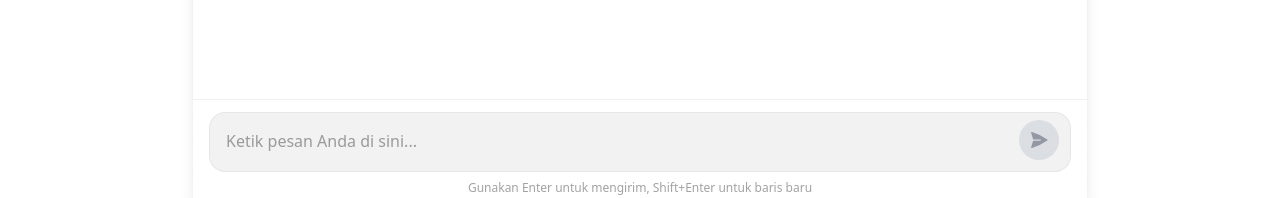
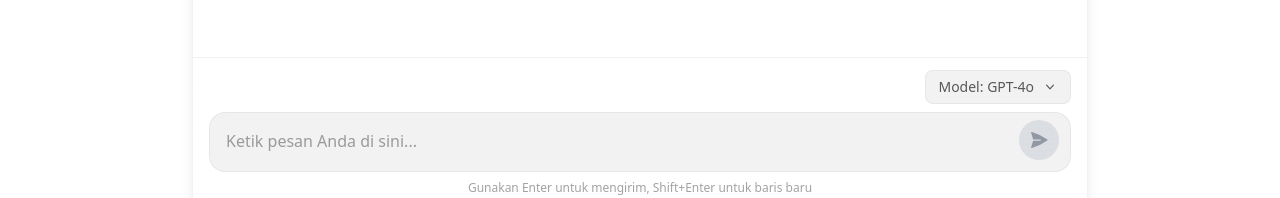
Before and after one commit to wahitftry/uby-ai, a Next.js app: page / in a window 1280 px wide. Shown: the part 571-769 px from the top of the page. Built offline with nearby package versions, Linux system fonts and the light colour scheme.

Commit message:
Menambahkan fitur pemilihan model AI dan memperbarui pengiriman pesan dengan model yang dipilih. Memperkenalkan komponen ModelSelector untuk memilih model AI, serta memperbarui ChatInput dan ChatContainer untuk mendukung perubahan model.

```diff
--- a/app/api/chat/route.ts
+++ b/app/api/chat/route.ts
@@ -4,6 +4,7 @@ const API_KEY = process.env.API_KEY || 'secret';
 export async function POST(request: Request) {
   try {
     const data = await request.json();
+    const model = data.model || 'gpt-4o';
     const messages = data.riwayatPesan || [
       {
         role: 'system',
@@ -32,7 +33,7 @@ export async function POST(request: Request) {
       },
       body: JSON.stringify({
         messages: messages,
-        model: 'gpt-4o',
+        model: model,
         stream: false
       })
     };
@@ -52,7 +53,8 @@ export async function POST(request: Request) {
     return Response.json({
       respons: responsData.choices?.[0]?.message?.content || 'Tidak ada respons dari AI',
       status: 'success',
-      kode: respons.status
+      kode: respons.status,
+      modelDipakai: model
     });
   } catch (error) {
     console.error('Error mengirim pesan ke API eksternal:', error);
--- a/app/api/chatService.ts
+++ b/app/api/chatService.ts
@@ -1,6 +1,15 @@
-import { ResponseAPIType } from '../types/chat';
+import { ResponseAPIType, ModelAIType } from '../types/chat';
 
 let riwayatPesan: { role: string, content: string }[] = [];
+let modelSekarang: string = 'gpt-4o';
+
+export const daftarModelAI: ModelAIType[] = [
+  { id: 'gpt-4o', nama: 'GPT-4o' },
+  { id: 'gemini-pro', nama: 'Gemini Pro' },
+  { id: 'claude-3-opus', nama: 'Claude 3 Opus' },
+  { id: 'llama-3-70b', nama: 'Llama 3 70B' },
+  { id: 'mistral-large', nama: 'Mistral Large' }
+];
 
 export async function kirimPesan(pesan: string): Promise<ResponseAPIType> {
   try {
@@ -17,7 +26,8 @@ export async function kirimPesan(pesan: string): Promise<ResponseAPIType> {
       },
       body: JSON.stringify({
         pesan,
-        riwayatPesan
+        riwayatPesan,
+        model: modelSekarang
       })
     };
 
@@ -56,3 +66,15 @@ export function resetRiwayatPesan() {
   riwayatPesan = [];
   return { status: 'success' };
 }
+
+export function getModelSekarang() {
+  return modelSekarang;
+}
+
+export function setModelSekarang(modelId: string) {
+  if (daftarModelAI.some(model => model.id === modelId)) {
+    modelSekarang = modelId;
+    return { status: 'success', model: modelSekarang };
+  }
+  return { status: 'error', pesan: 'Model tidak valid' };
+}
--- a/app/components/ChatContainer.tsx
+++ b/app/components/ChatContainer.tsx
@@ -2,7 +2,7 @@
 
 import React, { useState, useEffect, useRef } from 'react';
 import { PesanType, DaftarPesanType } from '../types/chat';
-import { kirimPesan } from '../api/chatService';
+import { kirimPesan, daftarModelAI, getModelSekarang, setModelSekarang } from '../api/chatService';
 import ChatMessage from './ChatMessage';
 import ChatInput from './ChatInput';
 
@@ -13,6 +13,7 @@ const generateUniqueId = () => {
 const ChatContainer: React.FC = () => {
   const [daftarPesan, setDaftarPesan] = useState<DaftarPesanType>([]);
   const [sedangMengirim, setSedangMengirim] = useState<boolean>(false);
+  const [modelTerpilih, setModelTerpilih] = useState<string>(getModelSekarang());
   const pesanContainerRef = useRef<HTMLDivElement>(null);
   const pesanSelamatDatangDitampilkan = useRef<boolean>(false);
 
@@ -53,6 +54,14 @@ const ChatContainer: React.FC = () => {
     }
   };
 
+  const handleUbahModel = (modelId: string) => {
+    const hasil = setModelSekarang(modelId);
+    if (hasil.status === 'success') {
+      setModelTerpilih(modelId);
+      tambahPesan(`Model AI diubah ke ${daftarModelAI.find(m => m.id === modelId)?.nama || modelId}`, 'ai');
+    }
+  };
+
   useEffect(() => {
     if (daftarPesan.length === 0 && !pesanSelamatDatangDitampilkan.current) {
       tambahPesan('Halo! Saya adalah Wahit AI, asisten AI yang siap membantu Anda. Ada yang bisa saya bantu?', 'ai');
@@ -90,7 +99,9 @@ const ChatContainer: React.FC = () => {
                   <div className="w-2 h-2 rounded-full bg-blue-500 animate-bounce" style={{ animationDelay: '0ms' }}></div>
                   <div className="w-2 h-2 rounded-full bg-purple-500 animate-bounce" style={{ animationDelay: '200ms' }}></div>
                   <div className="w-2 h-2 rounded-full bg-blue-500 animate-bounce" style={{ animationDelay: '400ms' }}></div>
-                  <span className="ml-2 text-xs font-medium">Wahit AI sedang mengetik</span>
+                  <span className="ml-2 text-xs font-medium">
+                    Wahit AI sedang mengetik ({daftarModelAI.find(m => m.id === modelTerpilih)?.nama || modelTerpilih})
+                  </span>
                 </div>
               </div>
             </div>
@@ -99,7 +110,13 @@ const ChatContainer: React.FC = () => {
       </div>
 
       <div className="px-4 pt-3 pb-4 border-t border-black/5 dark:border-white/5 bg-gradient-to-b from-transparent to-background/40 backdrop-blur-sm">
-        <ChatInput mengirimPesan={handleKirimPesan} sedangMengirim={sedangMengirim} />
+        <ChatInput
+          mengirimPesan={handleKirimPesan}
+          sedangMengirim={sedangMengirim}
+          modelTerpilih={modelTerpilih}
+          mengubahModel={handleUbahModel}
+          daftarModel={daftarModelAI}
+        />
       </div>
     </div>
   );
--- a/app/components/ChatInput.tsx
+++ b/app/components/ChatInput.tsx
@@ -1,13 +1,24 @@
 'use client';
 
 import React, { useState, KeyboardEvent } from 'react';
+import ModelSelector from './ModelSelector';
+import { ModelAIType } from '../types/chat';
 
 interface ChatInputProps {
   mengirimPesan: (pesan: string) => void;
   sedangMengirim: boolean;
+  modelTerpilih: string;
+  mengubahModel: (modelId: string) => void;
+  daftarModel: ModelAIType[];
 }
 
-const ChatInput: React.FC<ChatInputProps> = ({ mengirimPesan, sedangMengirim }) => {
+const ChatInput: React.FC<ChatInputProps> = ({
+  mengirimPesan,
+  sedangMengirim,
+  modelTerpilih,
+  mengubahModel,
+  daftarModel
+}) => {
   const [pesan, setPesan] = useState<string>('');
 
   const handleKirim = () => {
@@ -26,6 +37,13 @@ const ChatInput: React.FC<ChatInputProps> = ({ mengirimPesan, sedangMengirim })
 
   return (
     <div className="flex flex-col w-full">
+      <div className="flex justify-end mb-2">
+        <ModelSelector
+          modelTerpilih={modelTerpilih}
+          mengubahModel={mengubahModel}
+          daftarModel={daftarModel}
+        />
+      </div>
       <div className="relative flex items-end">
         <textarea
           className="w-full bg-black/5 dark:bg-white/5 border border-black/5 dark:border-white/5 rounded-2xl p-4 pr-16 outline-none resize-none min-h-[80px] max-h-[200px] text-sm md:text-base placeholder:text-foreground/40 transition-all duration-200 focus:shadow-md focus:border-blue-500/30"
--- /dev/null
+++ b/app/components/ModelSelector.tsx
@@ -0,0 +1,51 @@
+'use client';
+
+import React, { useState } from 'react';
+import { ModelAIType } from '../types/chat';
+
+interface ModelSelectorProps {
+  modelTerpilih: string;
+  mengubahModel: (modelId: string) => void;
+  daftarModel: ModelAIType[];
+}
+
+const ModelSelector: React.FC<ModelSelectorProps> = ({ modelTerpilih, mengubahModel, daftarModel }) => {
+  const [menuTerbuka, setMenuTerbuka] = useState(false);
+
+  return (
+    <div className="relative inline-block text-left">
+      <button
+        type="button"
+        className="inline-flex items-center gap-2 px-3 py-1.5 text-xs md:text-sm rounded-lg border border-black/5 dark:border-white/5 bg-black/5 dark:bg-white/5 text-foreground/70 hover:bg-black/10 dark:hover:bg-white/10 transition-colors"
+        onClick={() => setMenuTerbuka(!menuTerbuka)}
+      >
+        <span>Model: {daftarModel.find(model => model.id === modelTerpilih)?.nama || 'Default'}</span>
+        <svg xmlns="http://www.w3.org/2000/svg" viewBox="0 0 20 20" fill="currentColor" className="w-4 h-4">
+          <path fillRule="evenodd" d="M5.23 7.21a.75.75 0 011.06.02L10 11.168l3.71-3.938a.75.75 0 111.08 1.04l-4.25 4.5a.75.75 0 01-1.08 0l-4.25-4.5a.75.75 0 01.02-1.06z" clipRule="evenodd" />
+        </svg>      </button>      {menuTerbuka && (
+        <div className="absolute right-0 bottom-full mb-1 w-60 origin-bottom-right rounded-xl shadow-lg border border-black/5 dark:border-white/5 bg-background backdrop-blur-lg z-20 max-h-[300px] overflow-y-auto">
+          <div className="py-1">
+            {daftarModel.map(model => (
+              <button
+                key={model.id}
+                className={`block w-full text-left px-4 py-2 text-sm hover:bg-black/5 dark:hover:bg-white/5 transition-colors ${modelTerpilih === model.id ? 'text-blue-500 font-medium' : 'text-foreground/70'}`}
+                onClick={() => {
+                  mengubahModel(model.id);
+                  setMenuTerbuka(false);
+                }}
+              >
+                {model.nama}
+              </button>
+            ))}
+          </div>
+        </div>
+      )}
+
+      {menuTerbuka && (
+        <div className="fixed inset-0 z-10" onClick={() => setMenuTerbuka(false)}></div>
+      )}
+    </div>
+  );
+};
+
+export default ModelSelector;
--- a/app/types/chat.ts
+++ b/app/types/chat.ts
@@ -12,3 +12,8 @@ export type ResponseAPIType = {
   status: 'success' | 'error';
   kode: number;
 };
+
+export type ModelAIType = {
+  id: string;
+  nama: string;
+};
```
